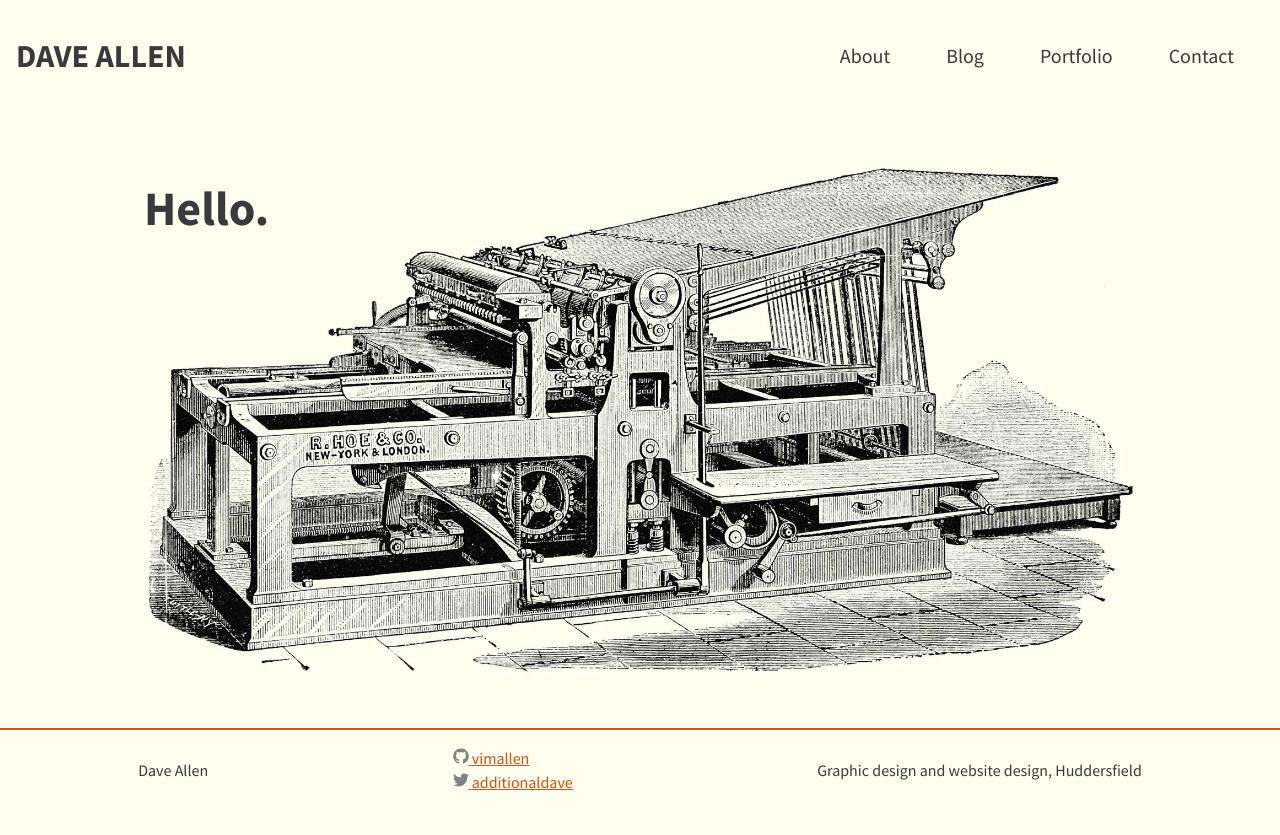
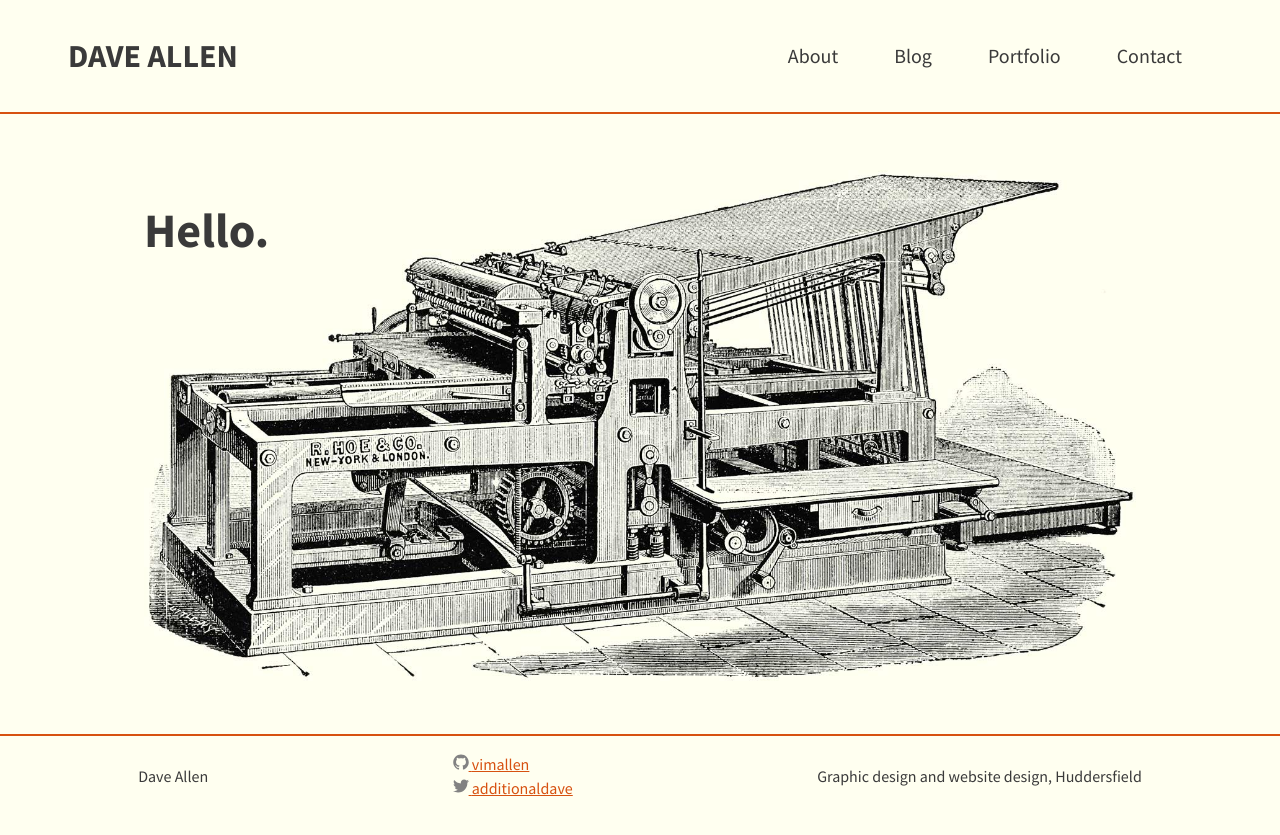
Before and after one commit to vimallen/gridbert, a Jekyll site: the page built from index.md, in a window 1280 px wide. Shown: the top 835 px of the page. Built offline with Jekyll 4.4.1, drawn with Linux system fonts in a browser that asks for light colours.

Commit message:
Sat upload

```diff
--- a/assets/main.scss
+++ b/assets/main.scss
@@ -209,6 +209,7 @@ ul.post-list li {
 }
 .site-header {
   margin-bottom: 3rem;
+  border-bottom: 2px solid #d75110;
 }
 h1.post-title,
 h1.page-heading {
@@ -266,11 +267,14 @@ h1.page-heading {
     margin-top: 0;
   }
   .site-header {
-    padding-top: 2.25rem;
+    padding: 2.25rem 4.25rem;
   }
   h1.home-header {
-    margin-bottom: -5rem;
+    margin-bottom: -6rem;
   }
+  // .home-image {
+  //   max-width: 50rem;
+  // }
   .site-footer {
     display: flex;
     justify-content: space-around;
--- a/index.md
+++ b/index.md
@@ -4,5 +4,6 @@
 
 layout: page
 ---
+
 <h1 class="home-header">Hello.</h1>
-<figure class="home-image"><img src="/images/press.jpg"/></figure>
+<figure class="home-image"><img src="/images/press-1600.jpg"/></figure>
```
Also changed, not shown: images/press-1600.jpg (added).
